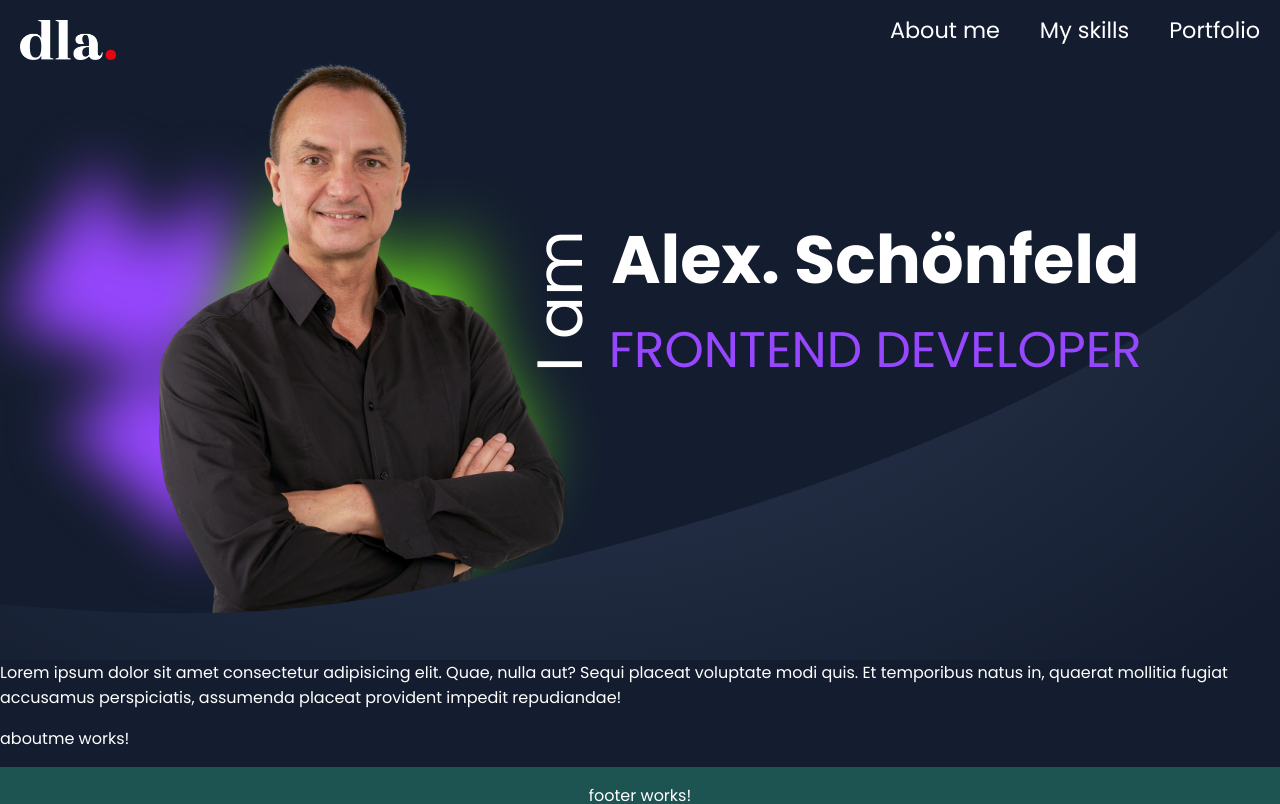
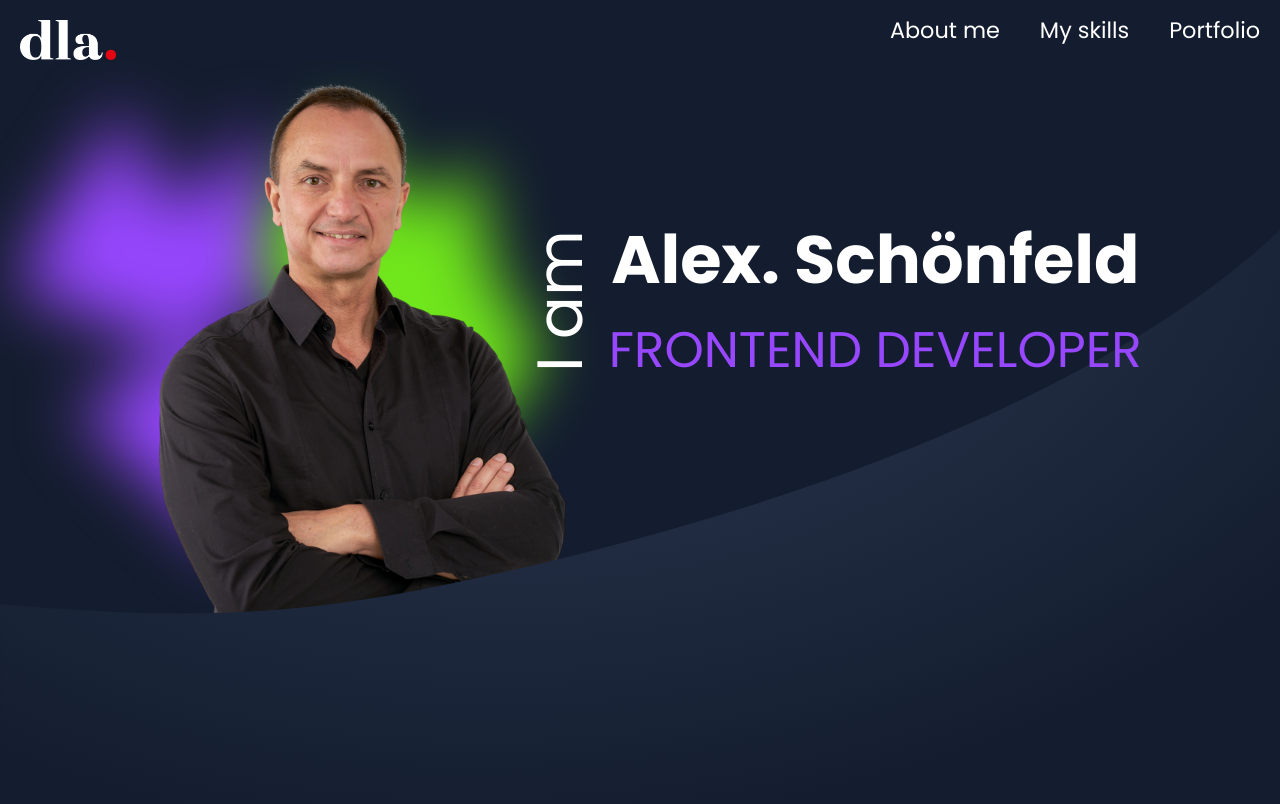
Before and after one commit to alsiesta/portfolio, an Angular app: page / in a window 1280 px wide. Shown: the top 804 px of the page. Built offline with nearby package versions, Linux system fonts and the light colour scheme.

Commit message:
Revert "curve adjustment"
This reverts commit 49408361c65395aae8b78914888169a0e054e4fb.

```diff
--- a/package.json
+++ b/package.json
@@ -19,7 +19,6 @@
     "@angular/platform-browser": "^15.1.0",
     "@angular/platform-browser-dynamic": "^15.1.0",
     "@angular/router": "^15.1.0",
-    "aos": "^2.3.4",
     "rxjs": "~7.8.0",
     "tslib": "^2.3.0",
     "zone.js": "~0.12.0"
--- a/src/app/routing/greetingsection/greetingsection.component.html
+++ b/src/app/routing/greetingsection/greetingsection.component.html
@@ -1,17 +1,17 @@
+<div class="curve-image-container">
+    <img class="profile-image1" src="./assets/img/profile-image1.png">
+    <img class="vector" src="./assets/svg/vector.svg">
+
+</div>
 
 <div class="shadows">
     <img class="shadow-purple" src="./assets/svg/sec_greeting_purple_shadow.svg" alt="">
     <img class="shadow-green" src="./assets/svg/sec_greeting_green_shadow.svg" alt="">
 </div>
-<div class="curve-image-container">
-    <img class="profile-image1" src="./assets/img/profile-image1.png">
-    <img class="vector" src="./assets/svg/vector.svg">
-</div>
-
 <div class="copy-container-parent">
 
     <div class="spacer"></div>
-    <div class="copy-container-child" >
+    <div class="copy-container-child">
         <h1 class="vertical-copy">I am</h1>
         <div class="name-container">
             <div class="name">
@@ -24,6 +24,4 @@
 
     </div>
 
-
 </div>
-<div class="social-links">Lorem ipsum dolor sit amet consectetur adipisicing elit. Quae, nulla aut? Sequi placeat voluptate modi quis. Et temporibus natus in, quaerat mollitia fugiat accusamus perspiciatis, assumenda placeat provident impedit repudiandae!</div>
--- a/src/app/routing/greetingsection/greetingsection.component.scss
+++ b/src/app/routing/greetingsection/greetingsection.component.scss
@@ -5,47 +5,38 @@
   position: relative;
   align-items: center;
   justify-content: flex-start;
-  flex-direction: column;
-  // overflow: hidden;
-  // min-height: 80vh;
+  overflow: hidden;
+  min-height: 80vh;
 }
 
 .shadows {
-  position: absolute;
+  position: fixed;
   top: 50px;
   display: flex;
   justify-content: flex-start;
   align-items: flex-start;
   width: 100%;
+  height: 95%;
   z-index: -1;
 
   img:nth-child(1) {
     position: relative;
-    width: 350px;
+    width: 400px;
     left: -50px;
   }
 
   img:nth-child(2) {
     position: relative;
-    width: 450px;
+    width: 400px;
     left: -200px;
   }
 }
 
 .curve-image-container {
   position: relative;
-  overflow: hidden;
   display: flex;
   width: 100%;
-  height: 57vh;
-  @media (min-width: ($breakpointExpanded + (350px))) {
-    height: 85vh;
-
-  }
-  @media (max-width: ($breakpointExpanded + (350px))) {
-    height: 75vh;
-
-  }
+  overflow: hidden;
   @media (max-width: $breakpointMedium) {
     justify-content: center;
   }
@@ -53,39 +44,33 @@
 
 .profile-image1 {
   z-index: 0;
-  position: absolute;
   display: flex;
   object-fit: contain;
   height: 600px;
+  position: absolute;
   left: 150px;
-  // top: 50px;
-bottom: 0;
+  top: 50px;
+
   @media (min-width: ($breakpointExpanded + (350px))) {
     // display: block;
     left: 150px;
-    // top: 80px;
-    height: 100%;
-    bottom: 0;
+    top: 80px;
   }
   @media (max-width: ($breakpointExpanded + (350px))) {
     display: block;
     left: 150px;
-    // top: 20px;
-    height: 100%;
-    // bottom: -20px;
+    top: 20px;
   }
   @media (max-width: ($breakpointExpanded + (100px))) {
     // display: block;
     height: 500px;
     left: 30px;
-    // top: 10px;
-    bottom: 0;
+    top: 10px;
   }
   @media (max-width: $breakpointMedium) {
     // display: flex;
     left: unset;
-    // top: 50px;
-    bottom: 0;
+    top: 50px;
   }
   // @media (max-width: $breakpointCompact) {
   //   display: block;
@@ -95,12 +80,10 @@ bottom: 0;
 }
 
 .vector {
-  z-index: 1;
-  position: absolute;
-bottom: 0;
+  position: relative;
   width: 100%;
   top: 170px;
-
+  z-index: 1;
 
   @media (max-width: $breakpointMedium) {
     top: 310px;
@@ -177,8 +160,3 @@ bottom: 0;
   width: 100%;
   top: 160px;
 }
-
-.social-links{
-  z-index: 2;
-  display: flex;
-}
--- a/src/index.html
+++ b/src/index.html
@@ -12,8 +12,6 @@
   href="https://fonts.googleapis.com/css2?family=Poppins:ital,wght@0,100;0,200;0,300;0,400;0,500;0,600;0,700;0,800;0,900;1,100;1,200;1,300;1,400;1,500;1,600;1,700;1,800;1,900&display=swap"
   rel="stylesheet">
 <link rel="stylesheet" href="https://unpkg.com/aos@next/dist/aos.css" />
-<link href="https://unpkg.com/aos@2.3.1/dist/aos.css" rel="stylesheet">
-
 </head>
 <body>
     <app-root></app-root>
--- a/src/styles.scss
+++ b/src/styles.scss
@@ -3,7 +3,7 @@
 
 body{
     width: 100%;
-    // overflow: hidden;
+    overflow: hidden;
     margin: 0;
     font-family: 'Poppins', sans-serif;
     background: $darkblue;
```
Also changed, not shown: 1 other file (tests, documents, lock files or other folders).
